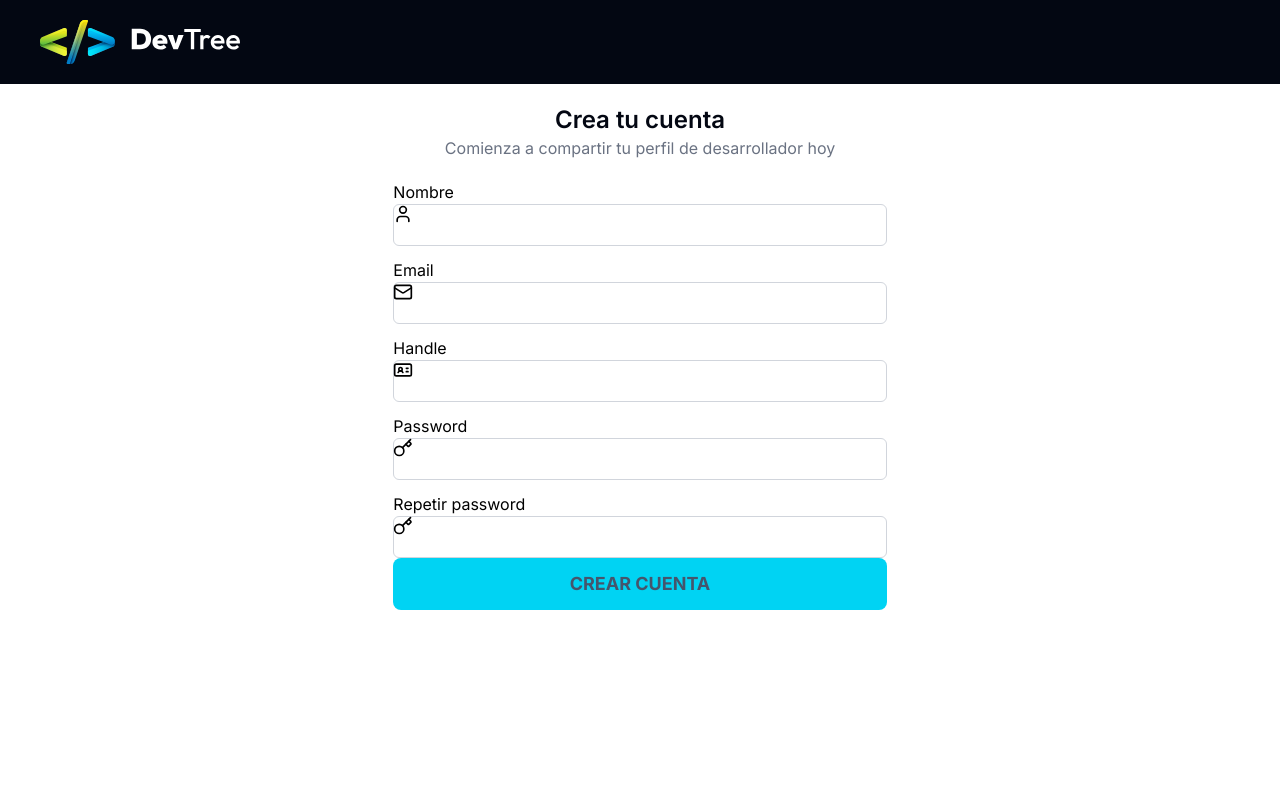
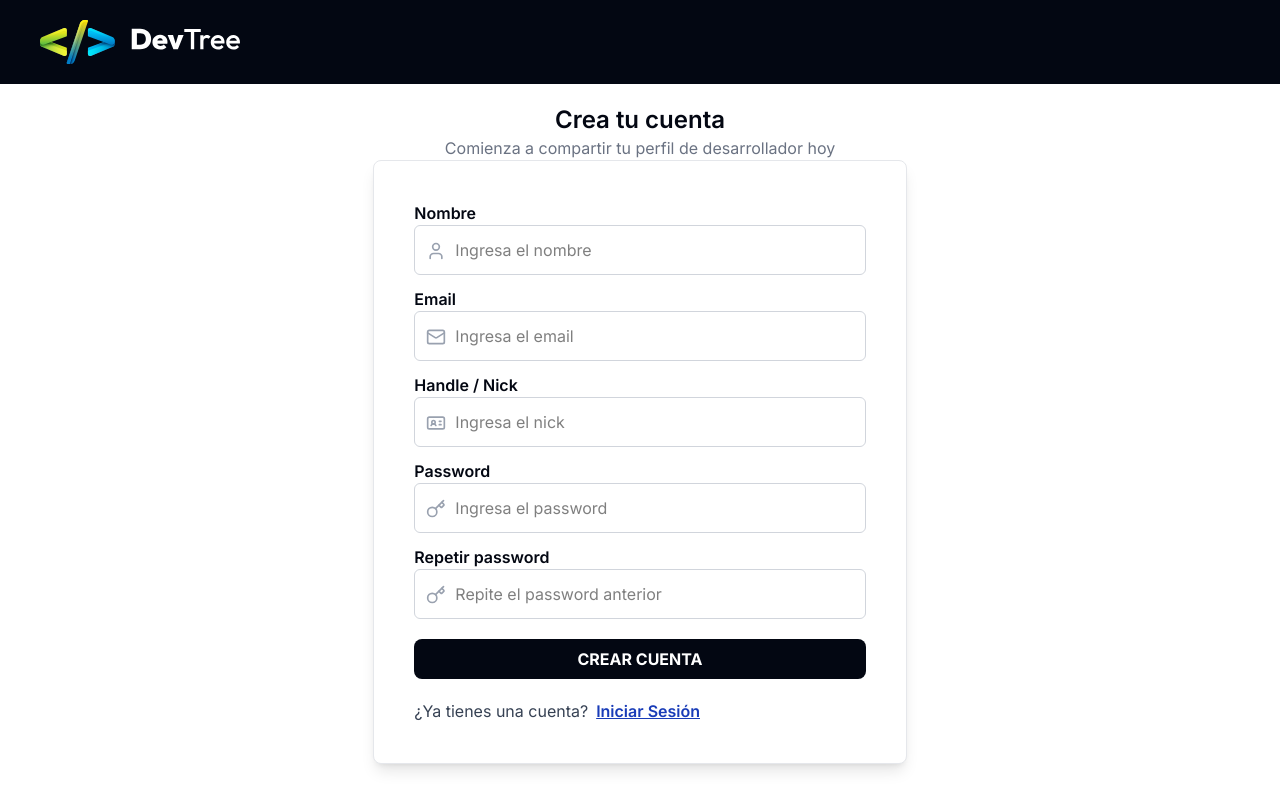
Before and after one commit to AndresVzt16/FRONTEND_DEVTRE_REACT_TS, a React (Vite) app: page /auth/register in a window 1280 px wide. Built offline with nearby package versions, Linux system fonts and the light colour scheme; what tailwindcss-animated would draw is missing.

Commit message:
Se implementa toast  y .env

```diff
--- a/package.json
+++ b/package.json
@@ -17,6 +17,7 @@
     "react-dom": "^19.2.0",
     "react-hook-form": "^7.68.0",
     "react-router-dom": "^7.10.1",
+    "sonner": "^2.0.7",
     "tailwindcss-animated": "^2.0.0"
   },
   "devDependencies": {
--- a/src/components/ErrorMessage.tsx
+++ b/src/components/ErrorMessage.tsx
@@ -1,8 +1,15 @@
+import { BadgeX, ShieldX} from "lucide-react";
+const ErrorMessage = ({ children }: { children: React.ReactNode }) => {
+  return (
+    <>
+      <article className="bg-red-50 border border-solid border-red-100 my-2 py-2 px-4 text-red-700 rounded flex gap-2 items-center">
+        <ShieldX className="size-4" />
+        <p className=" text-sm font-semibold">
+          {children}
+        </p>
+      </article>
+    </>
+  );
+};
 
-const ErrorMessage = ({children}:{children:React.ReactNode}) => {
-  return (
-    <p className="bg-red-50 py-2 px-4 text-red-700 rounded text-sm font-semibold">{children}</p>
-  )
-}
-
-export default ErrorMessage
+export default ErrorMessage;
--- a/src/components/header/Header.tsx
+++ b/src/components/header/Header.tsx
@@ -2,7 +2,7 @@ import React from 'react'
 
 const Header = () => {
   return (
-    <nav className='bg-gray-950 w-full flex py-5 px-10 mb-5'>
+    <nav className='bg-gray-950 w-full flex py-5 px-10 '>
         <img src="/logo.svg" className='w-2/12' alt="logo Devtree" />
     </nav>
   )
--- a/src/components/ui/Input.tsx
+++ b/src/components/ui/Input.tsx
@@ -1,6 +1,8 @@
 import type { FieldErrors, UseFormRegister } from "react-hook-form";
 import ErrorMessage from "../ErrorMessage";
 import type { LucideIcon } from "lucide-react";
+import { useState } from "react";
+
 type InputProps = {
   label: string;
   name: string;
@@ -9,21 +11,26 @@ type InputProps = {
   errors: FieldErrors;
   options?: Object;
   Icon?: LucideIcon;
+  Type:string;
+  Placeholder?:string
 };
 
-const Input = ({ label, name, register, rules, errors, Icon }: InputProps) => {
+const Input = ({ label, name, register, rules, errors, Icon , Type , Placeholder}: InputProps) => {
+  const activeInput = useState(false)
   return (
-    <div className=" w-full">
-      <label className=" inline-block w-full">{label}</label>
-      {Icon && <Icon className="size-5 absolute " />}
+    <div className=" w-full ">
+      <label className=" inline-block w-full text-gray-950 font-semibold">{label}</label>
+      {Icon && <Icon className={"size-5 text-gray-400 mt-4 ml-3 absolute "} />}
 
       <input
         id={name}
-        className="w-full rounded-md border border-gray-300 px-3 py-2
+        className="w-full rounded-md border border-gray-300 px-10 py-3
          focus:outline-none
          transition"
-        type="text"
+        type={Type}
+        placeholder={Placeholder}
         {...register(`${name}`, rules)}
+
       />
 
       {errors[`${name}`] && <ErrorMessage>{errors[name]?.message as string}</ErrorMessage>}
--- a/src/layouts/AuthLayout.tsx
+++ b/src/layouts/AuthLayout.tsx
@@ -1,5 +1,7 @@
 import { Outlet } from "react-router-dom";
 import Header from "../components/header/Header";
+import {Toaster} from 'sonner'
+
 
 export default function AuthLayout() {
   return (
@@ -8,11 +10,13 @@ export default function AuthLayout() {
         <div className=" mx-auto ">
           <Header/>
 
-          <div className="font-family-sans container mx-auto">
+          <div className="font-family-sans py-5 mx-auto ">
             <Outlet />
           </div>
         </div>
       </div>
+
+      <Toaster richColors/>
     </>
   );
 }
--- a/src/views/RegisterView.tsx
+++ b/src/views/RegisterView.tsx
@@ -1,10 +1,13 @@
 import type { RegisterForm } from "../types";
-import ErrorMessage from "../components/ErrorMessage";
-import { Mail, Lock, ArrowRight, User, IdCard, Key } from "lucide-react";
+import { Link } from "react-router-dom";
+import { Mail, User, IdCard, Key } from "lucide-react";
 import { useForm } from "react-hook-form";
 import Input from "../components/ui/Input";
+import axios, { isAxiosError } from "axios";
+import { toast } from "sonner";
 
 export default function RegisterView() {
+
   const initialValues: RegisterForm = {
     name: "",
     email: "",
@@ -16,25 +19,41 @@ export default function RegisterView() {
     handleSubmit,
     watch,
     register,
+    reset,
     formState: { errors },
   } = useForm({ defaultValues: initialValues });
   const rules = {
-    name: { ...register("name", { required: "El nombre es obligatorio" }) },
-    email: { ...register("email", { required: "El email es obligatorio" , }) },
-    handle: { ...register("handle", { required: "El handle es obligatorio" }) },
+    name: { required: "El nombre es obligatorio" },
+    email: { required: "El email es obligatorio" },
+    handle: { required: "El handle es obligatorio" },
     password: {
-      ...register("password", { required: "El password es obligatorio", minLength:{value:8, message:'La contraseña debe contener minimo 8 caracteres.'} }),
+      required: "El password es obligatorio",
+      minLength: {
+        value: 8,
+        message: "La contraseña debe contener minimo 8 caracteres.",
+      },
     },
     password_confirmation: {
-      ...register("password_confirmation", {
-        required: "La confirmación de password es obligatoria",
-        validate: (value) =>
-          password === value || "Los passwords no son iguales.",
-      }),
+      required: "La confirmación de password es obligatoria",
+      validate: (value: string) =>
+        password === value || "Los passwords no son iguales.",
     },
   };
-  const handleRegister = (formData: RegisterForm) => {
-    console.log(formData);
+
+
+  const handleRegister = async (formData: RegisterForm) => {
+
+    const url = `${import.meta.env.VITE_API_BACKEND_URL}/auth/register`
+    try {
+      const {data} = await axios.post(url,formData)
+      toast.success(data)
+      reset()
+
+    } catch (error) {
+      if(isAxiosError(error) && error.response){
+        toast.error(error.response.data.error)
+      }
+    }
   };
 
   const password = watch("password");
@@ -51,7 +70,7 @@ export default function RegisterView() {
       </section>
       <form
         onSubmit={handleSubmit(handleRegister)}
-        className="bg-white px-5  w-5/12 mx-auto rounded-lg  py-5 ">
+        className="bg-white px-10 lg:w-5/12  sm:w-10/12 mx-auto rounded-lg flex flex-col shadow-lg  py-10 border border-solid border-gray-200 ">
         <div className="grid grid-cols-1 space-y-3 ">
           <Input
             label="Nombre"
@@ -60,6 +79,8 @@ export default function RegisterView() {
             register={register}
             errors={errors}
             rules={rules.name}
+            Type="text"
+            Placeholder={"Ingresa el nombre"}
           />
           <Input
             label="Email"
@@ -68,14 +89,18 @@ export default function RegisterView() {
             register={register}
             errors={errors}
             rules={rules.email}
+            Type="text"
+            Placeholder={"Ingresa el email"}
           />
           <Input
-            label="Handle"
+            label="Handle / Nick"
             name="handle"
             Icon={IdCard}
             register={register}
             errors={errors}
             rules={rules.handle}
+            Type="text"
+            Placeholder={"Ingresa el nick"}
           />
           <Input
             label="Password"
@@ -84,6 +109,8 @@ export default function RegisterView() {
             register={register}
             errors={errors}
             rules={rules.password}
+            Type="password"
+            Placeholder={"Ingresa el password"}
           />
           <Input
             label="Repetir password"
@@ -92,13 +119,23 @@ export default function RegisterView() {
             register={register}
             errors={errors}
             rules={rules.password_confirmation}
+            Type="password"
+            Placeholder="Repite el password anterior"
           />
         </div>
         <input
           type="submit"
-          className="bg-cyan-400 p-3 text-lg w-full uppercase text-slate-600 rounded-lg font-bold cursor-pointer"
+          className="bg-gray-950 px-3 mt-5 py-2 uppercase text-white rounded-lg font-bold cursor-pointer"
           value="Crear Cuenta"
         />
+        <span className="text-md mt-5 text-gray-700">
+          ¿Ya tienes una cuenta?
+          <Link
+            className="text-blue-800 underline font-semibold ml-2 "
+            to={"/auth/login"}>
+            Iniciar Sesión
+          </Link>
+        </span>
       </form>
     </>
   );
```
Also changed, not shown: 1 other file (tests, documents, lock files or other folders).
